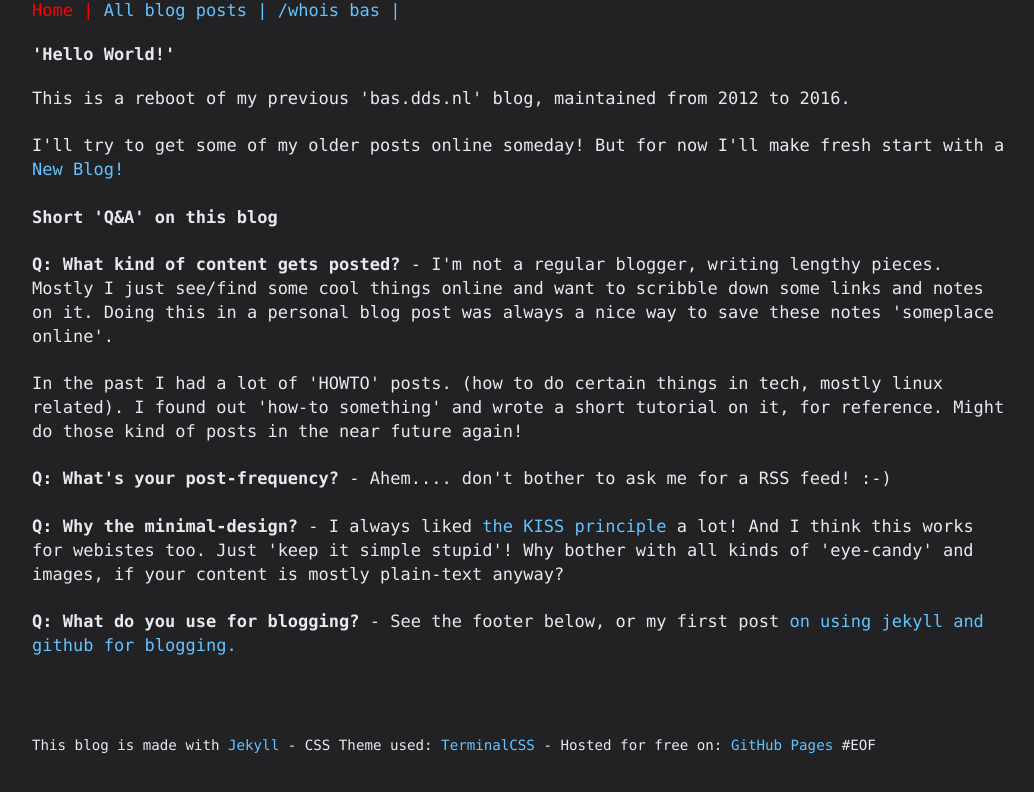
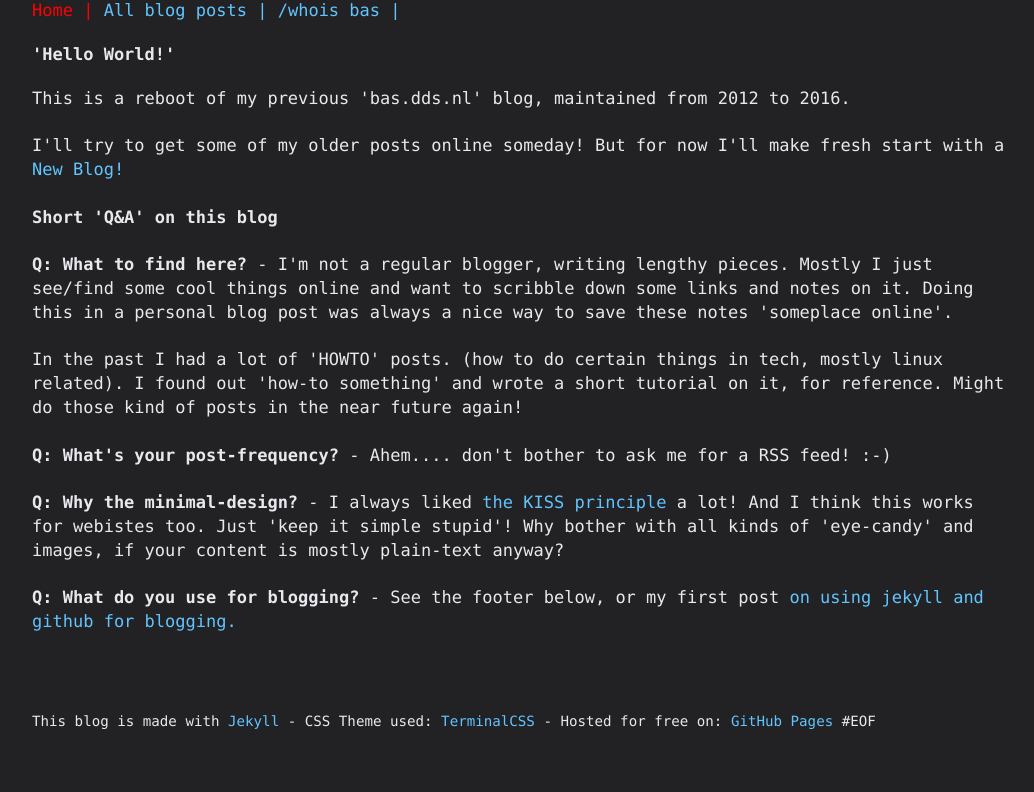
Before and after one commit to basdds/basdds.github.io, a Jekyll site: the page built from index.html, in a window 1280 px wide. Shown: the top 792 px of the page, without its empty margins (118-1152 px from the left). Built offline with Jekyll 4.4.1, drawn with Linux system fonts in a browser that asks for light colours.

Commit message:
site update

```diff
--- a/index.html
+++ b/index.html
@@ -11,7 +11,7 @@ start with a <a href="blog.html">New Blog!</a>
 
 <h2>Short 'Q&A' on this blog</h2>
 
-<p><b>Q: What kind of content gets posted?</b> - I'm not a regular blogger, writing lengthy pieces. Mostly I just see/find some cool things online and
+<p><b>Q: What to find here?</b> - I'm not a regular blogger, writing lengthy pieces. Mostly I just see/find some cool things online and
 want to scribble down some links and notes on it. Doing this in a personal blog post was always a nice way to save these notes
 'someplace online'. <br><br>
 
```
Also changed, not shown: 1 other file.
